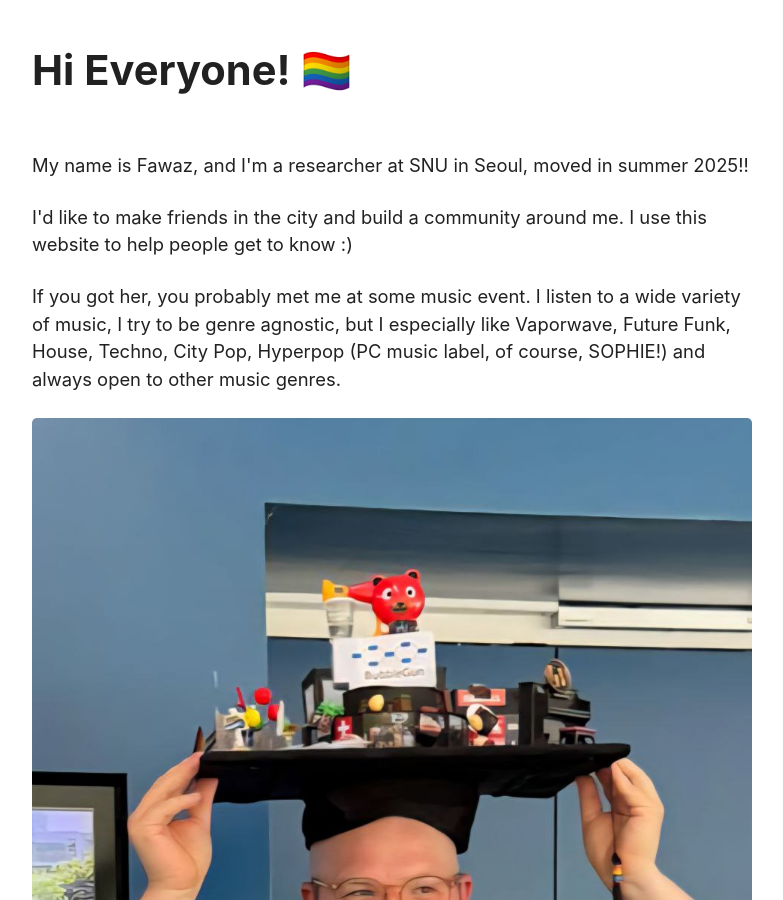
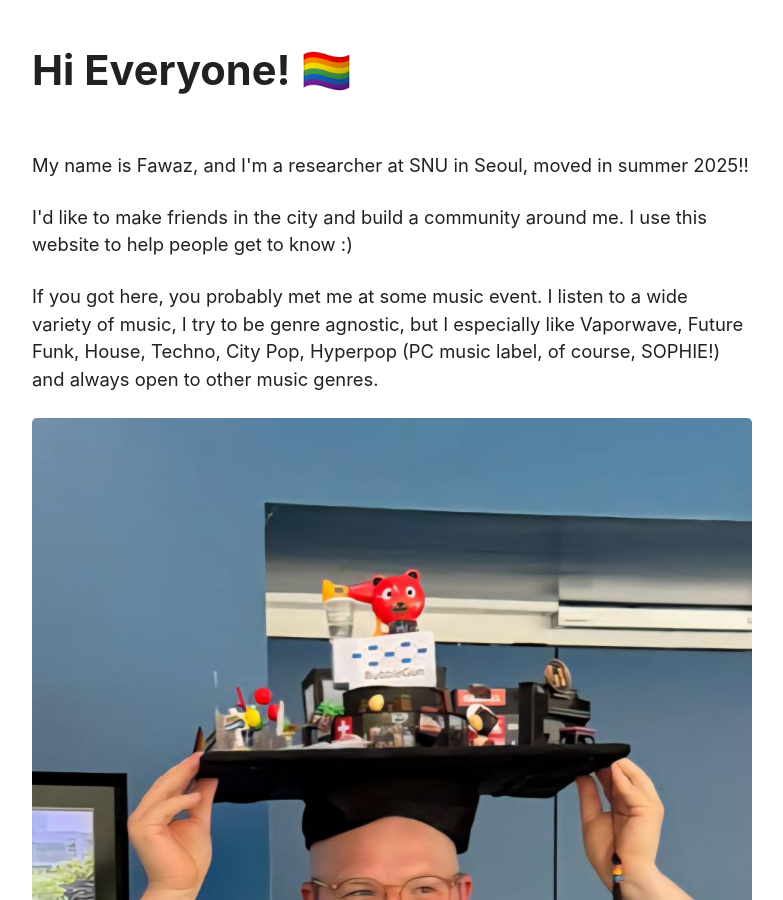
Before and after one commit to fawaz-dabbaghieh/fawaz-dabbaghieh.github.io, a Jekyll site: the page korea/me.html, which Jekyll copies as it is, in a window 1280 px wide and 900 px high. Shown: the whole window, without its empty margins (248-1031 px from the left). Built offline with Jekyll 4.4.1, drawn with Linux system fonts in a browser that asks for light colours; some of the changed text lies outside the part shown.

Commit message:
Update me.html

```diff
--- a/korea/me.html
+++ b/korea/me.html
@@ -13,7 +13,7 @@
     <div>
         <p>My name is Fawaz, and I'm a researcher at SNU in Seoul, moved in summer 2025!!</p>
         <p>I'd like to make friends in the city and build a community around me. I use this website to help people get to know :)</p>
-        <p> If you got her, you probably met me at some music event. I listen to a wide variety of music, I try to be genre agnostic, but I especially like Vaporwave, Future Funk, House, Techno, City Pop, Hyperpop (PC music label, of course, SOPHIE!) and always open to other music genres.</p>
+        <p> If you got here, you probably met me at some music event. I listen to a wide variety of music, I try to be genre agnostic, but I especially like Vaporwave, Future Funk, House, Techno, City Pop, Hyperpop (PC music label, of course, SOPHIE!) and always open to other music genres.</p>
     </div>
 
     <div class="flex-row-to-column">
```
Also changed, not shown: other parts of korea/me.html (+1 -1 lines).
